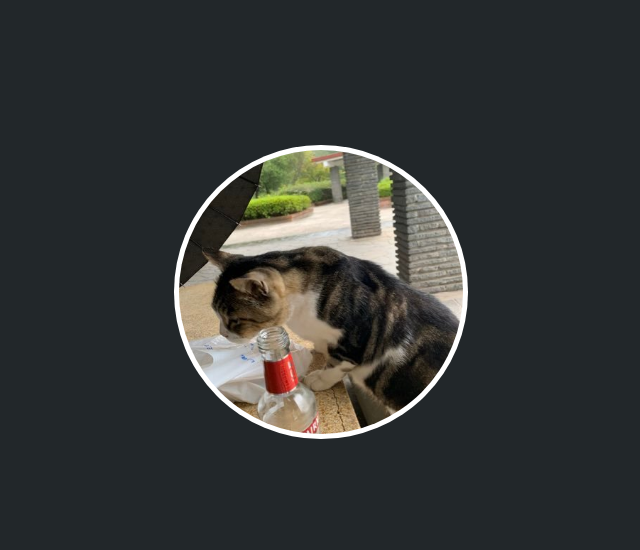
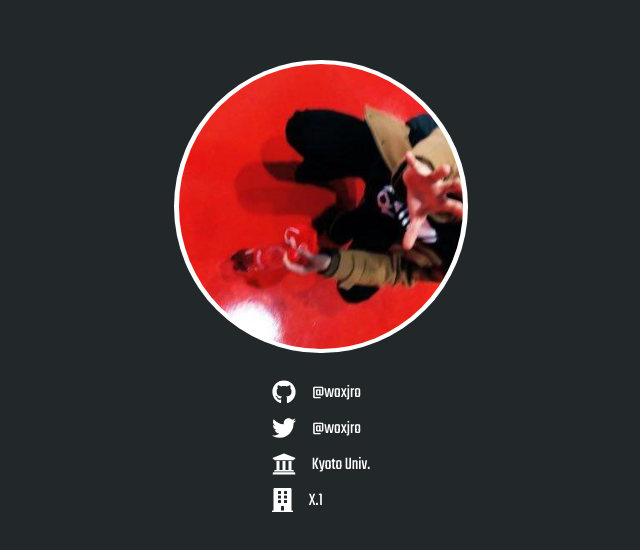
Before and after one commit to woxjro/woxjro.github.io, a React (Create React App) app: page / in a window 1280 px wide. Shown: the part 108-658 px from the top of the page, without its empty margins (319-959 px from the left). Built offline with nearby package versions, Linux system fonts and the light colour scheme.

Commit message:
linkを作成

```diff
--- a/package.json
+++ b/package.json
@@ -3,6 +3,11 @@
    "version": "0.1.0",
    "private": true,
    "dependencies": {
+      "@fortawesome/fontawesome-svg-core": "^1.2.30",
+      "@fortawesome/free-brands-svg-icons": "^5.14.0",
+      "@fortawesome/free-regular-svg-icons": "^5.14.0",
+      "@fortawesome/free-solid-svg-icons": "^5.14.0",
+      "@fortawesome/react-fontawesome": "^0.1.11",
       "@testing-library/jest-dom": "^4.2.4",
       "@testing-library/react": "^9.3.2",
       "@testing-library/user-event": "^7.1.2",
--- a/public/index.html
+++ b/public/index.html
@@ -10,6 +10,10 @@
          content="Web site created using create-react-app"
       />
       <link rel="apple-touch-icon" href="%PUBLIC_URL%/logo192.png" />
+      <link
+         href="https://fonts.googleapis.com/css?family=Teko"
+         rel="stylesheet"
+      />
       <!--
       manifest.json provides metadata used when your web app is installed on a
       user's mobile device or desktop. See https://developers.google.com/web/fundamentals/web-app-manifest/
--- a/src/App.css
+++ b/src/App.css
@@ -1,9 +1,12 @@
 .App {
+   font-family: "Teko", sans-serif;
+   font-size: large;
    text-align: center;
    height: 100vh;
    width: 100vw;
    background-color: #22272a;
    display: flex;
+   flex-direction: column;
    justify-content: center;
    align-items: center;
 }
@@ -27,6 +30,9 @@
       width: calc(100vw / 2.5);
       height: calc(100vw / 2.5);
    }
+   .link a {
+      margin-left: calc(100vw / 50);
+   }
 }
 @media screen and (min-width: 500px) {
    .icon .container {
@@ -39,4 +45,23 @@
       width: calc(100vw / 4.5);
       height: calc(100vw / 4.5);
    }
+   .link a {
+      margin-left: calc(100vw / 80);
+   }
 }
+
+.switchIcon {
+   margin-bottom: calc(100vh / 30);
+}
+
+.link {
+   margin-bottom: calc(100vh / 80);
+}
+.link .container {
+   display: flex;
+   flex-direction: row;
+}
+.link a {
+   color: white;
+   text-decoration: none;
+}
--- a/src/App.js
+++ b/src/App.js
@@ -1,10 +1,48 @@
 import React from "react";
+import { library } from "@fortawesome/fontawesome-svg-core";
+import { fab } from "@fortawesome/free-brands-svg-icons";
+import { fas } from "@fortawesome/free-solid-svg-icons";
+import { far } from "@fortawesome/free-regular-svg-icons";
 import "./App.css";
+import { FontAwesomeIcon } from "@fortawesome/react-fontawesome";
 import SwitchIcon from "./components/switchIcon";
+import Link from "./components/link";
+
+library.add(fab, fas, far); //他のコンポーネントから簡単に呼び出せるようにするための登録処理？
 function App() {
    return (
       <div className="App">
          <SwitchIcon />
+         <div className="links">
+            <Link
+               size="lg"
+               color="white"
+               icon={["fab", "github"]}
+               linkUrl={"https://github.com/woxjro/"}
+               linkName={"@woxjro"}
+            />
+            <Link
+               size="lg"
+               color="white"
+               icon={["fab", "twitter"]}
+               linkUrl={"https://twitter.com/woxjro"}
+               linkName={"@woxjro"}
+            />
+            <Link
+               size="lg"
+               color="white"
+               icon={["fas", "university"]}
+               linkUrl={""}
+               linkName={"Kyoto Univ."}
+            />
+            <Link
+               size="lg"
+               color="white"
+               icon={["fas", "building"]}
+               linkUrl={"http://x-point-1.net/"}
+               linkName={"X.1"}
+            />
+         </div>
       </div>
    );
 }
--- /dev/null
+++ b/src/components/link.js
@@ -0,0 +1,12 @@
+import React from "react";
+import { FontAwesomeIcon } from "@fortawesome/react-fontawesome";
+export default function Link({ size, color, icon, linkUrl, linkName }) {
+   return (
+      <div className="link">
+         <div className="link container">
+            <FontAwesomeIcon size={size} color={color} icon={icon} />
+            <a href={linkUrl}>{linkName}</a>
+         </div>
+      </div>
+   );
+}
--- a/src/components/switchIcon.js
+++ b/src/components/switchIcon.js
@@ -4,10 +4,10 @@ import CatImg from "../images/cat.jpg";
 import MeImg from "../images/me.jpg";
 
 export default function SwitchIcon() {
-   const [isCatIcon, setIsCatIcon] = useState(true);
+   const [isMeIcon, setIsMeIcon] = useState(true);
    return (
-      <div className="switchIcon" onClick={() => setIsCatIcon(!isCatIcon)}>
-         {isCatIcon ? <Icon img={CatImg} /> : <Icon img={MeImg} />}
+      <div className="switchIcon" onClick={() => setIsMeIcon(!isMeIcon)}>
+         {isMeIcon ? <Icon img={MeImg} /> : <Icon img={CatImg} />}
       </div>
    );
 }
```
Also changed, not shown: 1 other file (tests, documents, lock files or other folders). Lines whose indentation alone changed are shown as unchanged.
